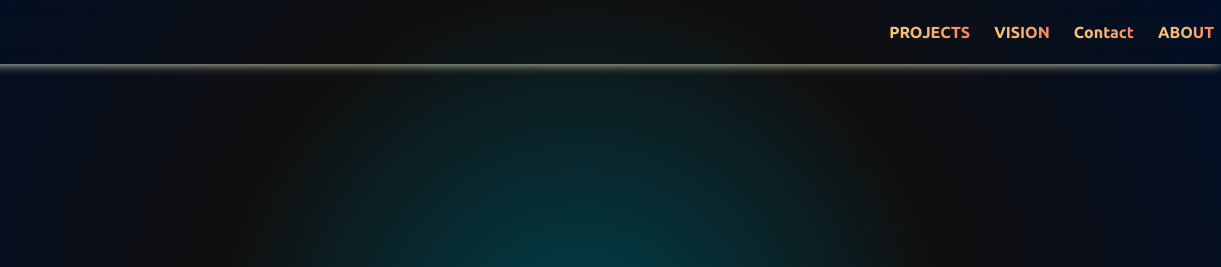
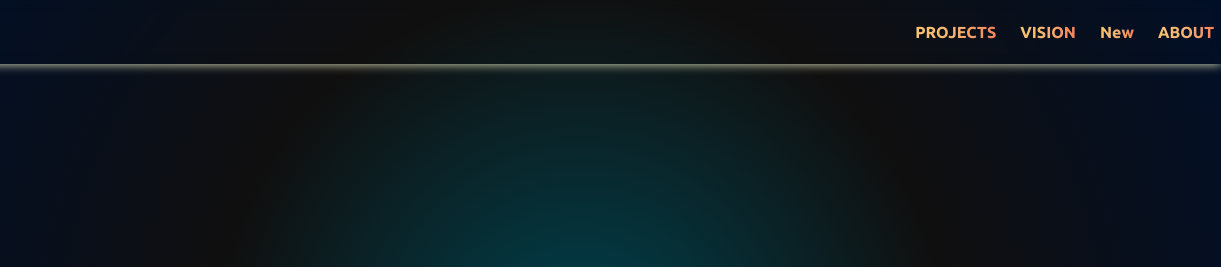
Before and after one commit to ManishKrBarman/MiDiORA, a plain HTML site: page index.html in a window 1280 px wide. Shown: the top 267 px of the page, 59-1280 px from the left. Drawn offline with Linux system fonts and the light colour scheme.

Commit message:
update html file

```diff
--- a/index.html
+++ b/index.html
@@ -22,7 +22,7 @@
             <ul class="nav-links">
                 <li class="hover-effect" id="project"><a href="projects.html">PROJECTS</a></li>
                 <li class="hover-effect" id="vision"><a href="vision.html">VISION</a></li>
-                <li class="hover-effect" id="vision"><a href="vision.html">Contact</a></li>
+                <li class="hover-effect" id="vision"><a href="vision.html">New</a></li>
                 <li class="hover-effect" id="about"><a href="about.html">ABOUT</a></li>
             </ul>
         </nav>
```
